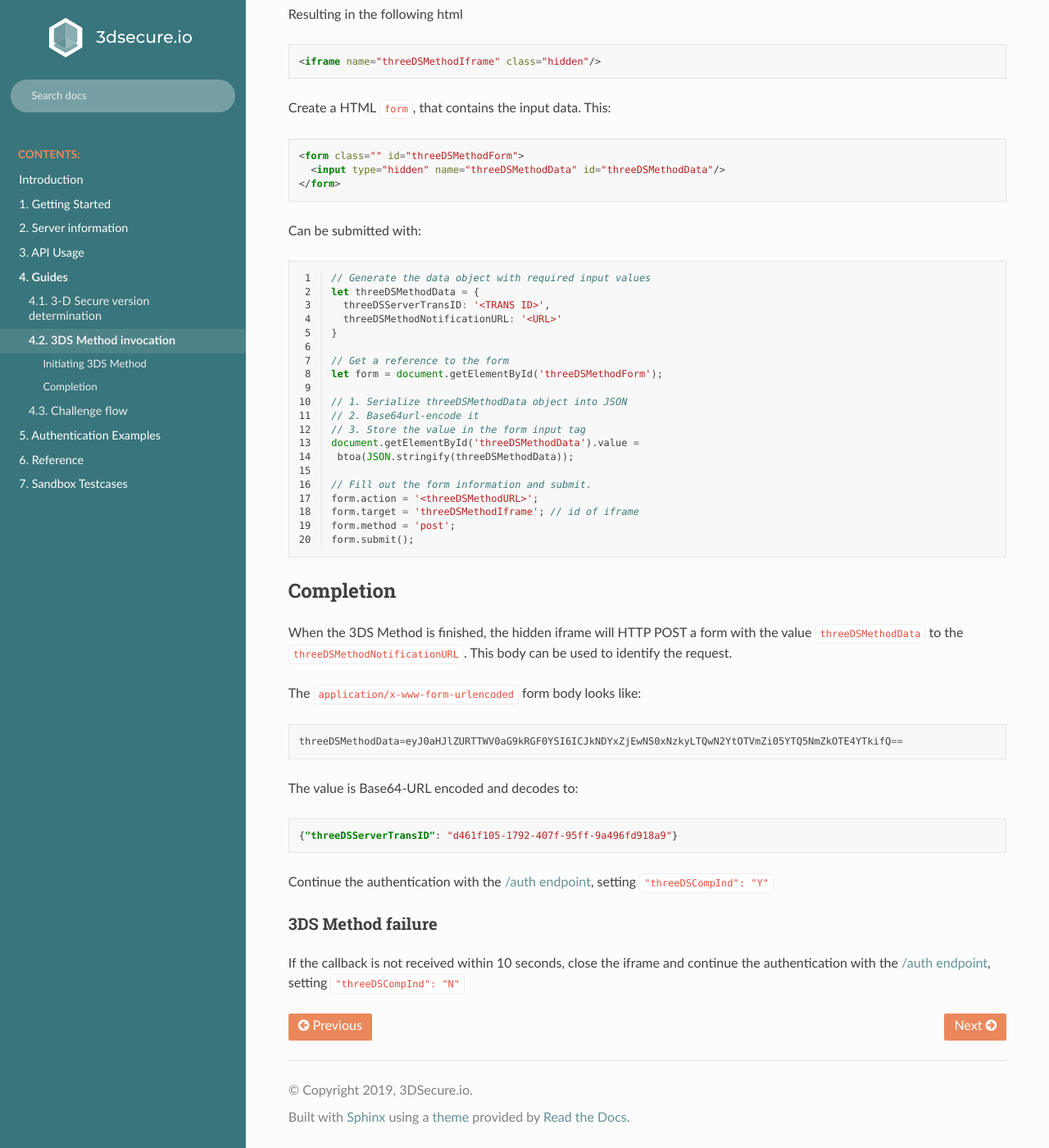
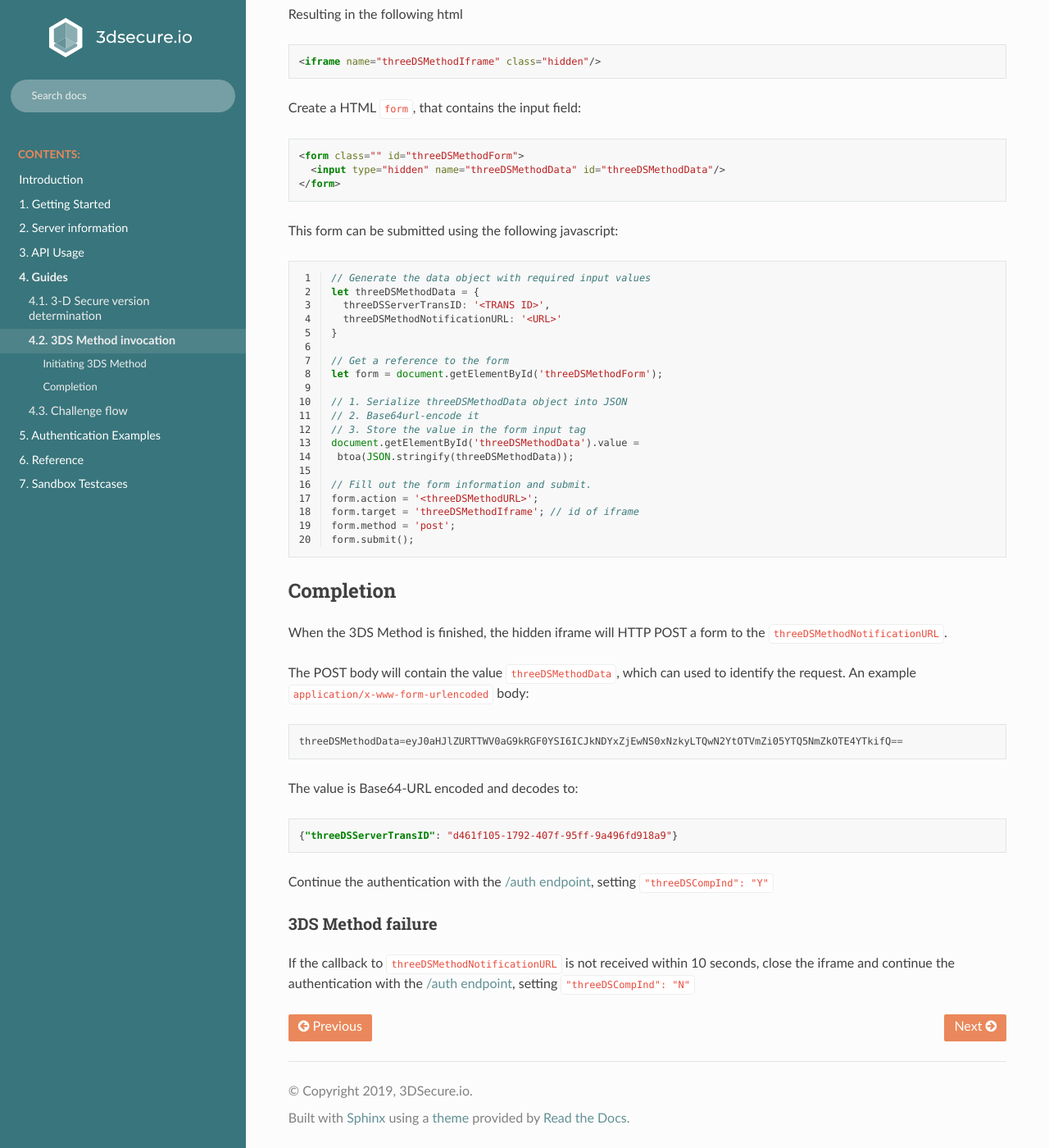
Before and after one commit to clearhaus/3DSv2-api-documentation, a Sphinx documentation site: the page built from source/3dsmethod.rst, in a window 1280 px wide and 1400 px high, scrolled down 1035 px. Shown: the whole window at 82% size. Built offline with Sphinx 7.4.7 and the Read the Docs theme 2.0.0, drawn with Linux system fonts in a browser that asks for light colours; some of the changed text lies outside the part shown.

Commit message:
Finetune 3DS Method

```diff
--- a/source/3dsmethod.rst
+++ b/source/3dsmethod.rst
@@ -57,7 +57,7 @@ Resulting in the following html
 
    <iframe name="threeDSMethodIframe" class="hidden"/>
 
-Create a HTML ``form``, that contains the input data. This:
+Create a HTML ``form``, that contains the input field:
 
 .. code-block:: html
 
@@ -65,7 +65,7 @@ Create a HTML ``form``, that contains the input data. This:
      <input type="hidden" name="threeDSMethodData" id="threeDSMethodData"/>
    </form>
 
-Can be submitted with:
+This form can be submitted using the following javascript:
 
 .. code-block:: javascript
    :linenos:
@@ -94,13 +94,16 @@ Can be submitted with:
 Completion
 ----------
 
-When the 3DS Method is finished, the hidden iframe will HTTP POST a form with
-the value ``threeDSMethodData`` to the ``threeDSMethodNotificationURL``.
-This body can be used to identify the request.
+When the 3DS Method is finished, the hidden iframe will HTTP POST a form to the
+``threeDSMethodNotificationURL``.
 
-The ``application/x-www-form-urlencoded`` form body looks like:
+The POST body will contain the value ``threeDSMethodData``,  which can used to
+identify the request.
+An example ``application/x-www-form-urlencoded`` body:
+
 
 .. code-block::
+
 
    threeDSMethodData=eyJ0aHJlZURTTWV0aG9kRGF0YSI6ICJkNDYxZjEwNS0xNzkyLTQwN2YtOTVmZi05YTQ5NmZkOTE4YTkifQ==
 
@@ -116,6 +119,6 @@ Continue the authentication with the :ref:`auth-usage`, setting
 3DS Method failure
 ******************
 
-If the callback is not received within 10 seconds, close the iframe and
-continue the authentication with the :ref:`auth-usage`, setting
-``"threeDSCompInd": "N"``
+If the callback to ``threeDSMethodNotificationURL`` is not received within 10
+seconds, close the iframe and continue the authentication with the
+:ref:`auth-usage`, setting ``"threeDSCompInd": "N"``
```
Also changed, not shown: other parts of source/3dsmethod.rst (+1 -1 lines).
